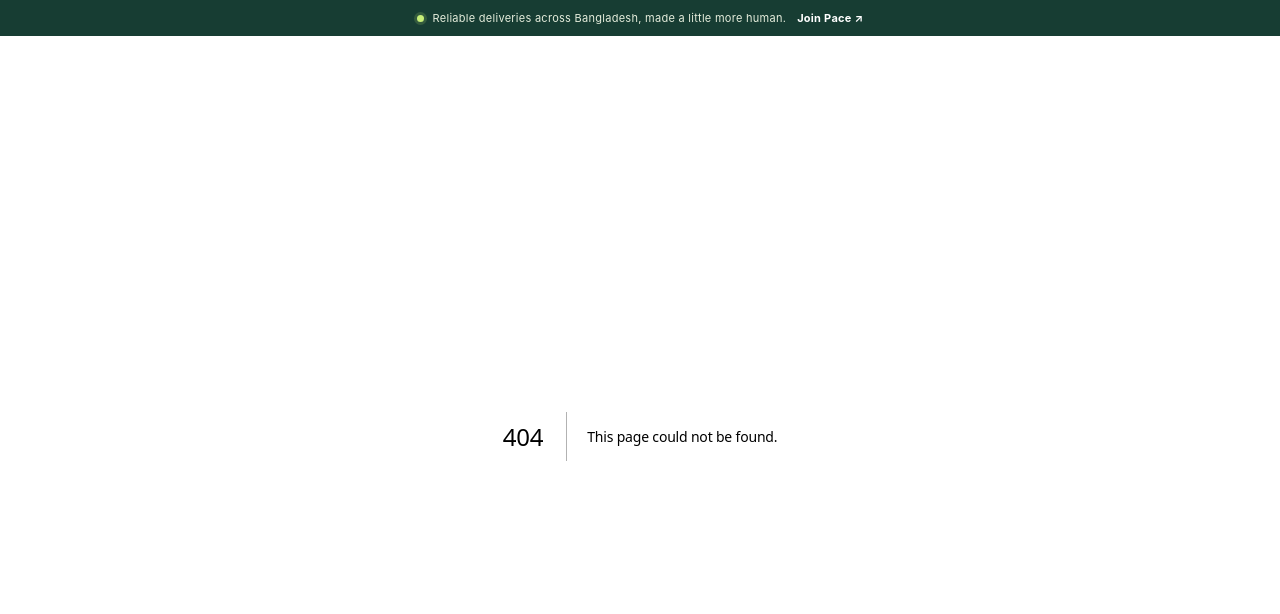
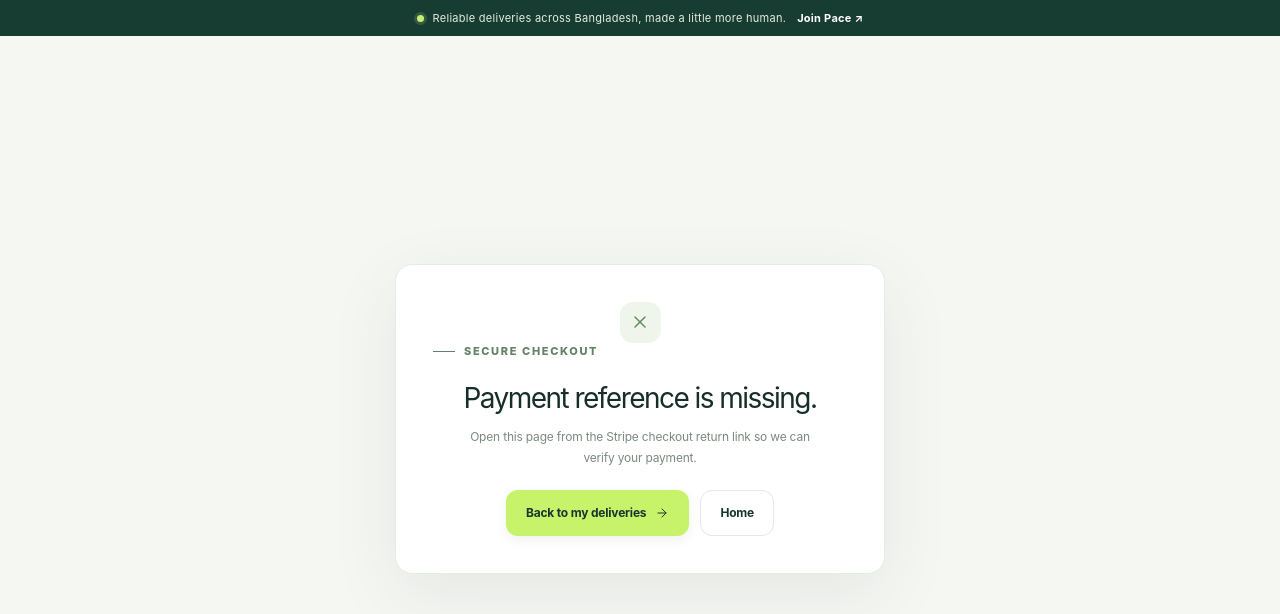
Before and after one commit to RubayatHassan/foregx7-react-performance-frontend, a Next.js app: page /payment/success in a window 1280 px wide. Before the commit this address had no page. Shown: the top 614 px of the page. Built offline with nearby package versions, Linux system fonts and the light colour scheme; no server answers.

Commit message:
feat(frontend): add payment outcome pages

```diff
--- /dev/null
+++ b/app/payment/cancel/page.tsx
@@ -0,0 +1,28 @@
+import Link from "next/link";
+import { Icon } from "@/components/icon";
+
+export default function PaymentCancelPage() {
+  return (
+    <main className="payment-result">
+      <section className="payment-result-card">
+        <span className="empty-mark">
+          <Icon name="wallet" size={20} />
+        </span>
+        <div className="eyebrow">Checkout paused</div>
+        <h1>No payment was submitted.</h1>
+        <p>
+          Your parcel remains in your Pace account. You can return to it and try secure checkout again whenever you’re
+          ready.
+        </p>
+        <div className="hero-buttons" style={{ justifyContent: "center", marginTop: 22 }}>
+          <Link className="btn" href="/dashboard">
+            Return to my deliveries <Icon name="arrowRight" size={14} />
+          </Link>
+          <Link className="btn btn-light" href="/">
+            Home
+          </Link>
+        </div>
+      </section>
+    </main>
+  );
+}
--- /dev/null
+++ b/app/payment/success/page.tsx
@@ -0,0 +1,126 @@
+"use client";
+
+import Link from "next/link";
+import { useEffect, useState } from "react";
+import { api } from "@/lib/api";
+import { title } from "@/lib/format";
+import { Icon } from "@/components/icon";
+
+type CheckoutStatus = {
+  paymentStatus: "PENDING" | "PAID" | "FAILED";
+  parcelStatus: string;
+  trackingNumber: string;
+};
+
+type ResultState = "checking" | "delivered" | "paid" | "processing" | "failed" | "missing";
+
+export default function PaymentSuccessPage() {
+  const [result, setResult] = useState<ResultState>("checking");
+  const [details, setDetails] = useState<CheckoutStatus | null>(null);
+
+  useEffect(() => {
+    let active = true;
+    let timeout: number | undefined;
+    const sessionId = new URLSearchParams(window.location.search).get("session_id");
+
+    if (!sessionId) {
+      setResult("missing");
+      return () => {
+        active = false;
+      };
+    }
+
+    let attempts = 0;
+    const checkStatus = async () => {
+      attempts += 1;
+      try {
+        const status = await api.get<CheckoutStatus>(
+          `/payments/stripe/checkout/${encodeURIComponent(sessionId)}/status`,
+        );
+        if (!active) return;
+        setDetails(status);
+        if (status.paymentStatus === "PAID") {
+          setResult(status.parcelStatus === "DELIVERED" ? "delivered" : "paid");
+          return;
+        }
+        if (status.paymentStatus === "FAILED") {
+          setResult("failed");
+          return;
+        }
+      } catch {
+        if (!active) return;
+      }
+
+      if (attempts >= 12) {
+        setResult("processing");
+        return;
+      }
+      timeout = window.setTimeout(checkStatus, 5000);
+    };
+
+    void checkStatus();
+    return () => {
+      active = false;
+      if (timeout) window.clearTimeout(timeout);
+    };
+  }, []);
+
+  const copy = {
+    checking: {
+      heading: "Confirming your payment…",
+      message: "We’re checking Stripe and updating your delivery status. This usually takes a few seconds.",
+      icon: "check" as const,
+    },
+    delivered: {
+      heading: "Payment received. Parcel delivered.",
+      message: "Your online payment is confirmed and the parcel status is now delivered.",
+      icon: "check" as const,
+    },
+    paid: {
+      heading: "Payment received.",
+      message: `Your payment is confirmed. Current delivery status: ${title(details?.parcelStatus ?? "processing")}.`,
+      icon: "check" as const,
+    },
+    processing: {
+      heading: "Payment is still being confirmed.",
+      message: "Your payment may have gone through. Check your deliveries again shortly before trying to pay again.",
+      icon: "check" as const,
+    },
+    failed: {
+      heading: "Payment was not completed.",
+      message: "No successful payment was confirmed. You can return to your delivery and try again.",
+      icon: "close" as const,
+    },
+    missing: {
+      heading: "Payment reference is missing.",
+      message: "Open this page from the Stripe checkout return link so we can verify your payment.",
+      icon: "close" as const,
+    },
+  }[result];
+
+  return (
+    <main className="payment-result">
+      <section className="payment-result-card" aria-live="polite">
+        <span className="empty-mark">
+          <Icon name={copy.icon} size={20} />
+        </span>
+        <div className="eyebrow">Secure checkout</div>
+        <h1>{copy.heading}</h1>
+        <p>{copy.message}</p>
+        {details?.trackingNumber && (
+          <p>
+            Tracking number: <strong>{details.trackingNumber}</strong>
+          </p>
+        )}
+        <div className="hero-buttons" style={{ justifyContent: "center", marginTop: 22 }}>
+          <Link className="btn" href="/dashboard">
+            Back to my deliveries <Icon name="arrowRight" size={14} />
+          </Link>
+          <Link className="btn btn-light" href="/">
+            Home
+          </Link>
+        </div>
+      </section>
+    </main>
+  );
+}
```
